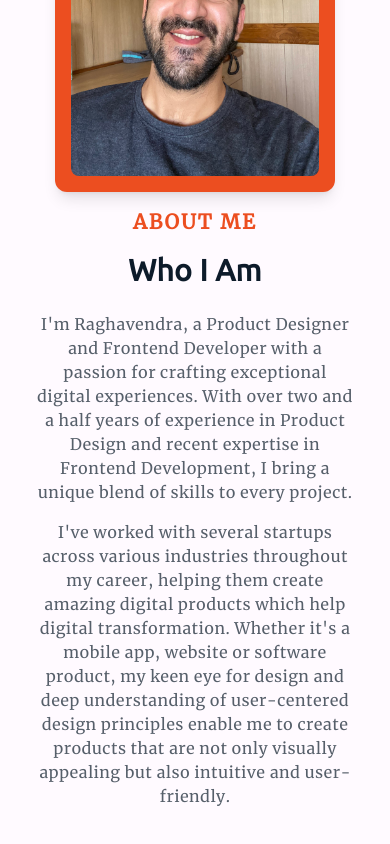
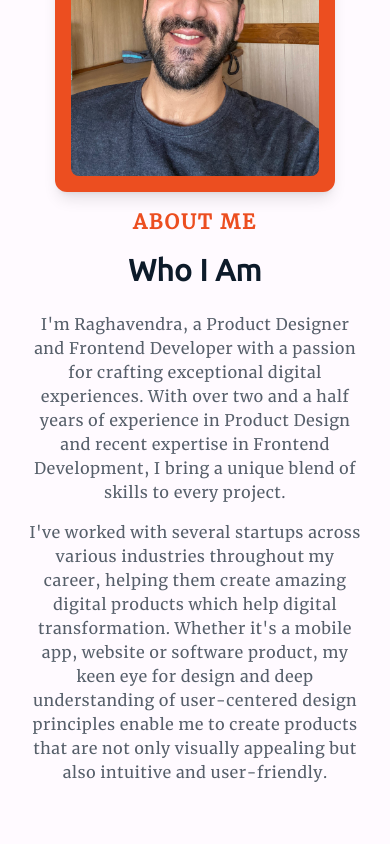
Before and after one commit to rsingh989/portfolio, a Next.js app: page / in a window 390 px wide. Shown: the part 1079-1923 px from the top of the page. Built offline with nearby package versions, Linux system fonts and the light colour scheme.

Commit message:
Updated about me sectio

```diff
--- a/components/About.jsx
+++ b/components/About.jsx
@@ -52,7 +52,7 @@ const About = () => {
             About Me
           </p>
           <h2 className="py-4">Who I Am</h2>
-          <p className="py-2 text-richBlack-700 max-w-[85%] sm:max-w-[80%] text-center lg:text-left">
+          <p className="py-2 text-richBlack-700 max-w-[90%] lg:max-w-[80%] text-center lg:text-left">
             I'm Raghavendra, a Product Designer and Frontend Developer
             with a passion for crafting exceptional digital
             experiences. With over two and a half years of experience
@@ -60,7 +60,7 @@ const About = () => {
             Development, I bring a unique blend of skills to every
             project.
           </p>
-          <p className="py-2 text-richBlack-700 max-w-[85%] sm:max-w-[80%] text-center lg:text-left">
+          <p className="py-2 text-richBlack-700 max-w-[90%] lg:max-w-[80%] text-center lg:text-left">
             I've worked with several startups across various
             industries throughout my career, helping them create
             amazing digital products which help digital
```
